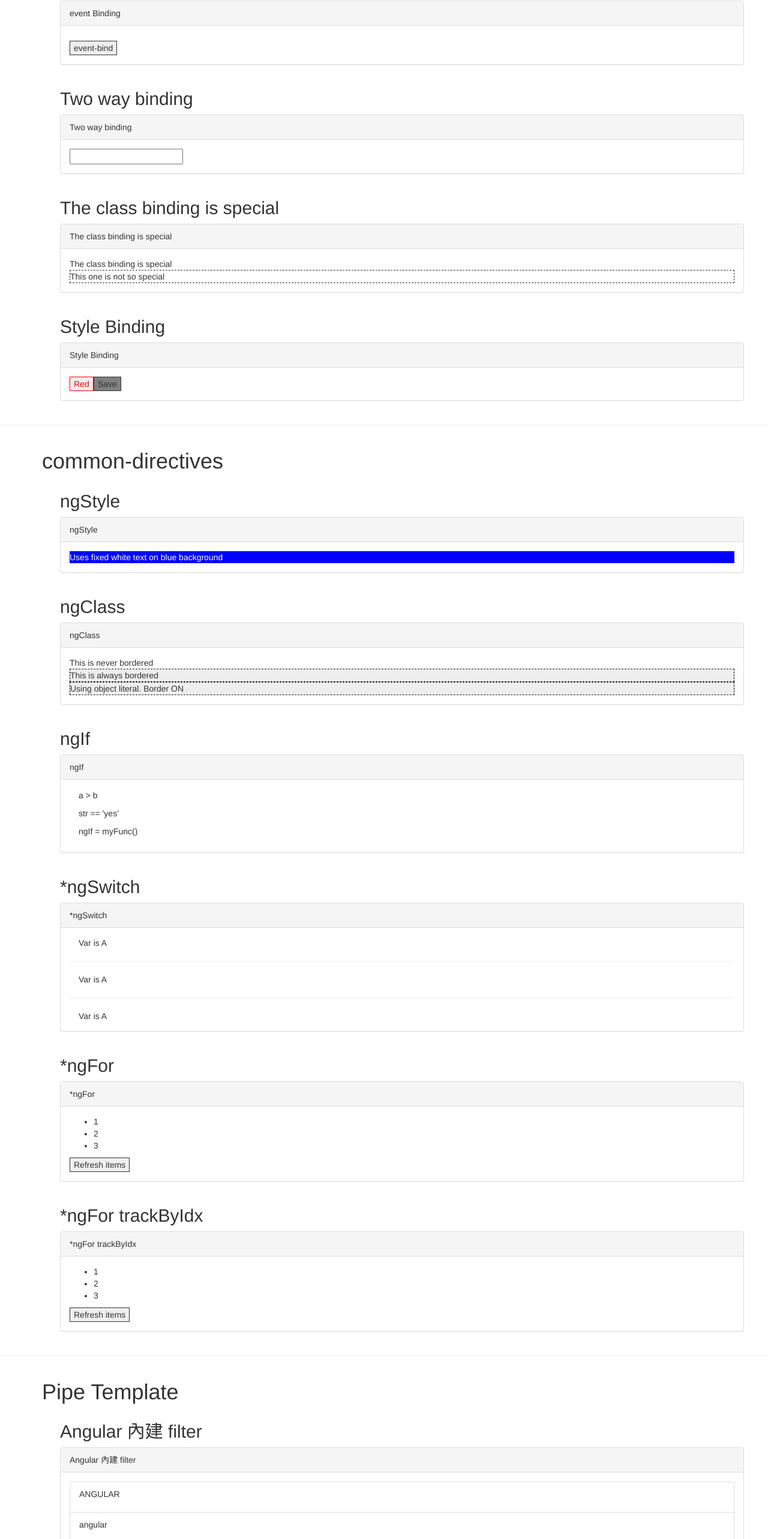
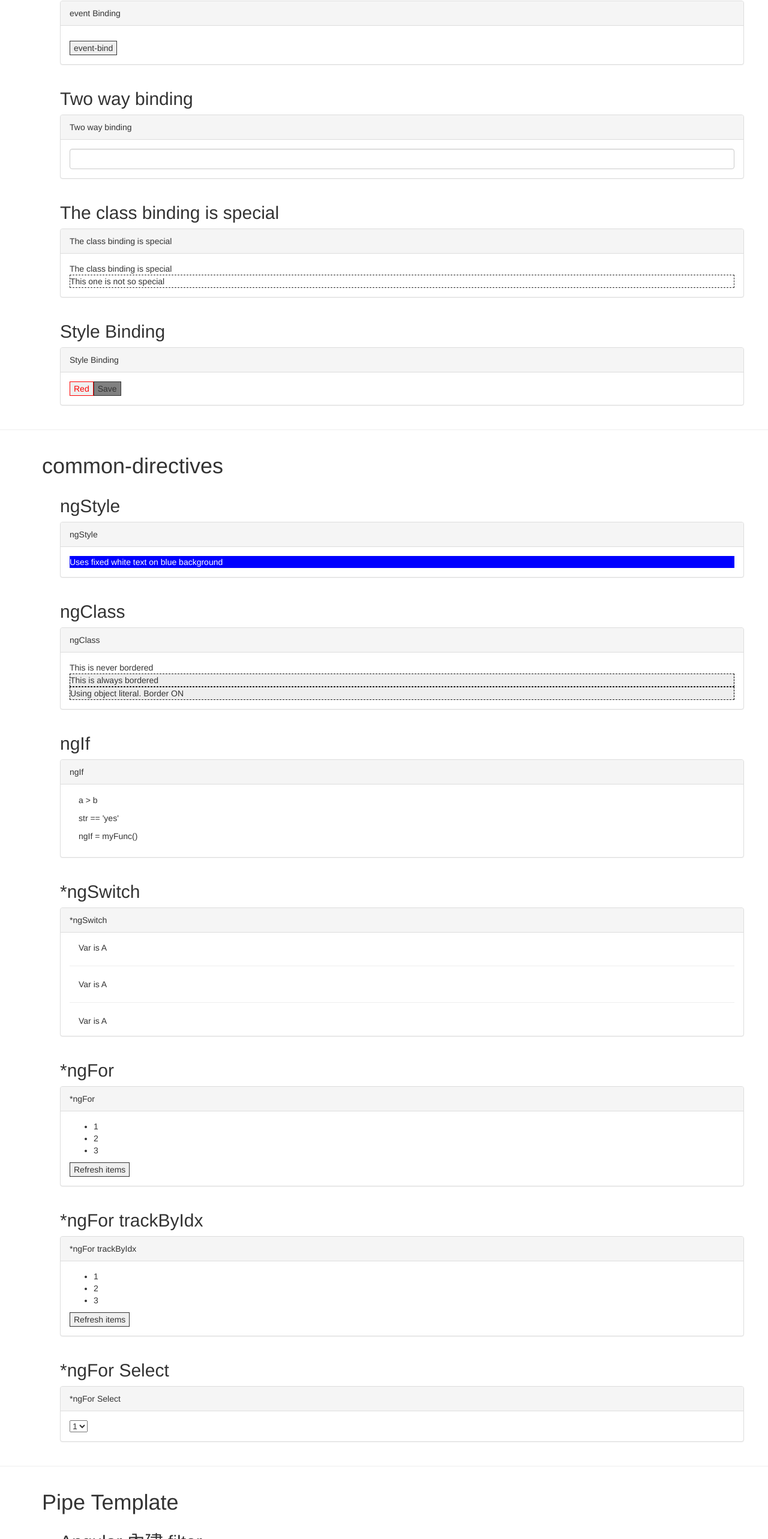
Before and after one commit to rojochen/ng4-training, an Angular app in the folder angular4/: page / in a window 1280 px wide. Shown: the part 1100-3666 px from the top of the page at 60% size. Built offline with nearby package versions, Linux system fonts and the light colour scheme.

Commit message:
Fixed Select list use *NgFor sample code.

```diff
--- a/angular4/src/app/common-directives/ng-for/ng-for.component.html
+++ b/angular4/src/app/common-directives/ng-for/ng-for.component.html
@@ -23,3 +23,15 @@
     </div>
   </div>
 </div>
+
+<div class="container">
+  <h2>*ngFor Select</h2>
+  <div class="panel panel-default">
+    <div class="panel-heading">*ngFor Select</div>
+    <div class="panel-body">
+      <select (change)="selectChange($event)">
+        <option *ngFor="let item of collection;trackBy: trackByFn" [value]="item.id" [innerHTML]="item.id"></option>
+      </select>
+    </div>
+  </div>
+</div>
--- a/angular4/src/app/common-directives/ng-for/ng-for.component.ts
+++ b/angular4/src/app/common-directives/ng-for/ng-for.component.ts
@@ -25,5 +25,8 @@ export class NgForComponent implements OnInit {
   trackByFn(index, item) {
     return index; // or item.id
   }
+  selectChange(event) {
+    console.log('event: ', event);
+  }
 
 }
--- a/angular4/src/app/dataBind/two-way-bind/two-way-bind.component.html
+++ b/angular4/src/app/dataBind/two-way-bind/two-way-bind.component.html
@@ -3,6 +3,6 @@
   <div class="panel panel-default">
     <div class="panel-heading">Two way binding</div>
     <div class="panel-body">
-      <input type="test" name="title" [(ngModel)]="title"> {{title}}</div>
+      <input class="form-control" type="text" name="title" [(ngModel)]="title"> {{title}}</div>
   </div>
 </div>
```
Also changed, not shown: 1 other file (tests, documents, lock files or other folders).
